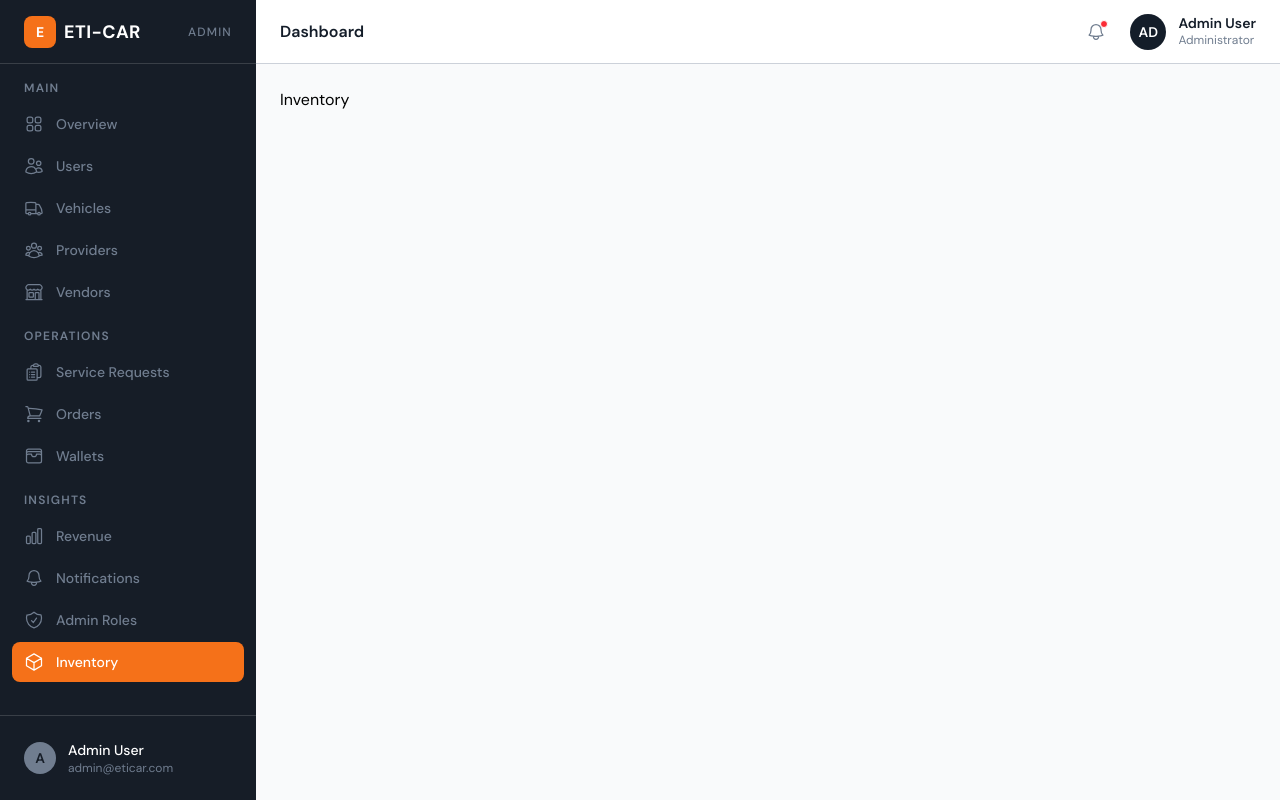
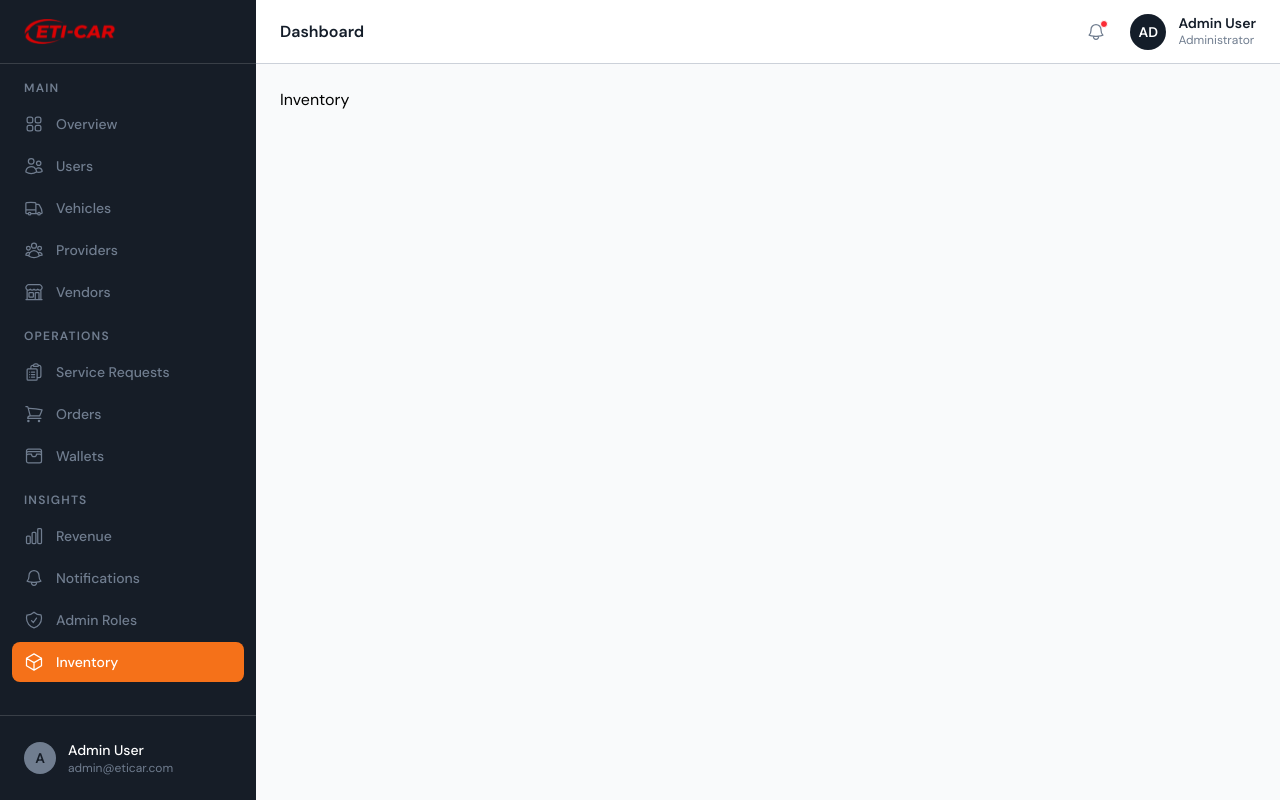
Before and after one commit to Arcee69/EtiCar-Admin, a React (Vite) app: page /inventory in a window 1280 px wide. Built offline with nearby package versions, Linux system fonts and the light colour scheme.

Commit message:
Chore: Sidebar Hot Fix

```diff
--- a/src/layouts/DashboardLayout/Sidebar.tsx
+++ b/src/layouts/DashboardLayout/Sidebar.tsx
@@ -14,6 +14,8 @@
   HiOutlineBell,
   HiOutlineXMark,
 } from 'react-icons/hi2'
+
+import Logo from '../../assets/icons/logo.svg'
 
 const sections = [
   {
@@ -62,14 +64,15 @@
     >
       {/* Logo */}
       <div className="h-16 flex items-center justify-between px-6 border-b border-GREY-400">
-        <div className="flex items-center gap-2">
+        {/* <div className="flex items-center gap-2">
           <div className="w-8 h-8 bg-ORANGE-100 rounded-lg flex items-center justify-center">
             <span className="text-white font-bold text-sm">E</span>
           </div>
           <span className="text-white font-bold text-lg tracking-wide">ETI-CAR</span>
-        </div>
+        </div> */}
+        <img src={Logo} alt="logo" className="w-24 h-24" />
         <div className="flex items-center gap-2">
-          <span className="text-xs text-GREY-200 font-medium uppercase tracking-widest">ADMIN</span>
+          {/* <span className="text-xs text-GREY-200 font-medium uppercase tracking-widest">ADMIN</span> */}
           {/* Close button - mobile only */}
           <button
             onClick={onClose}
```
